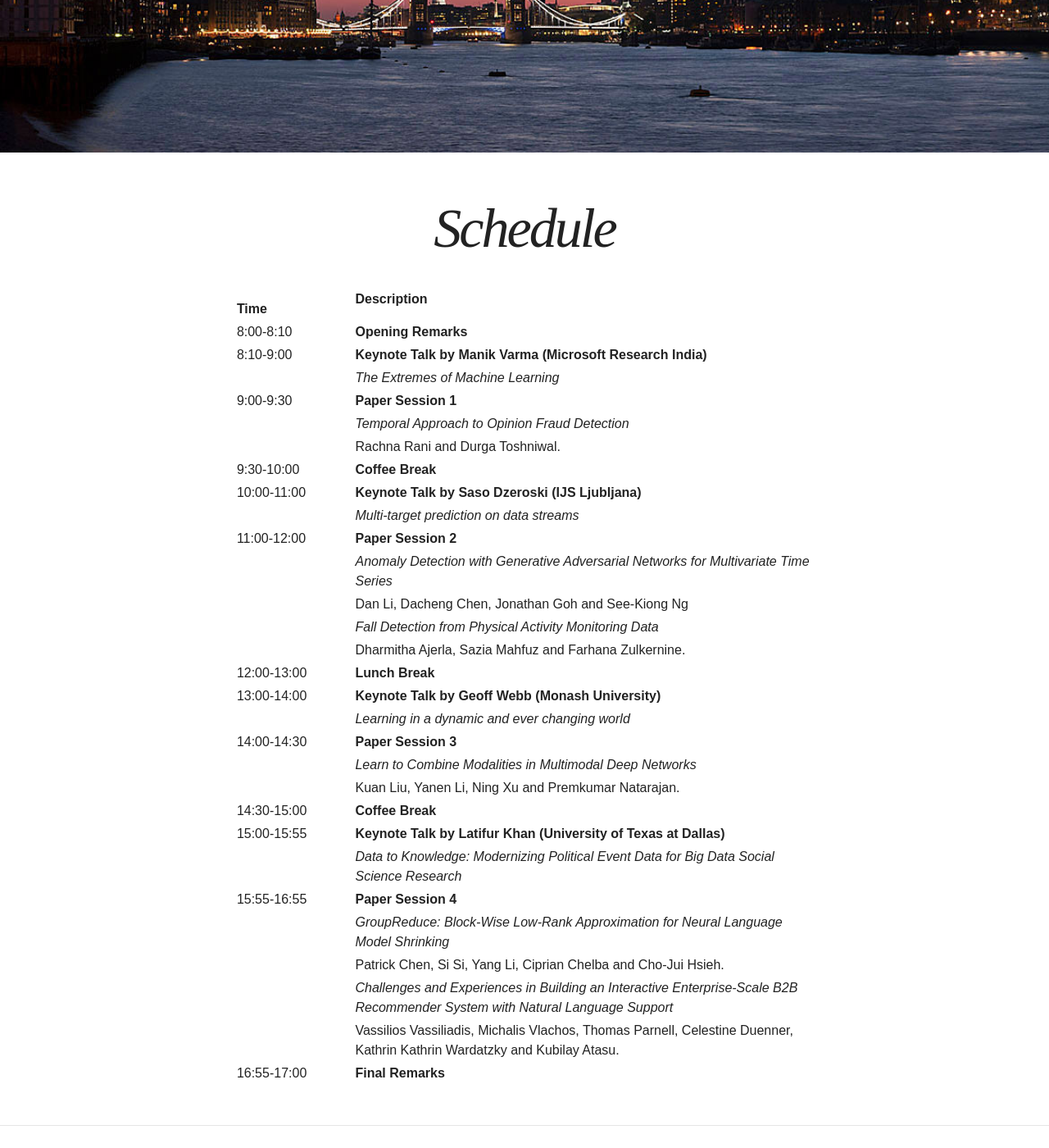
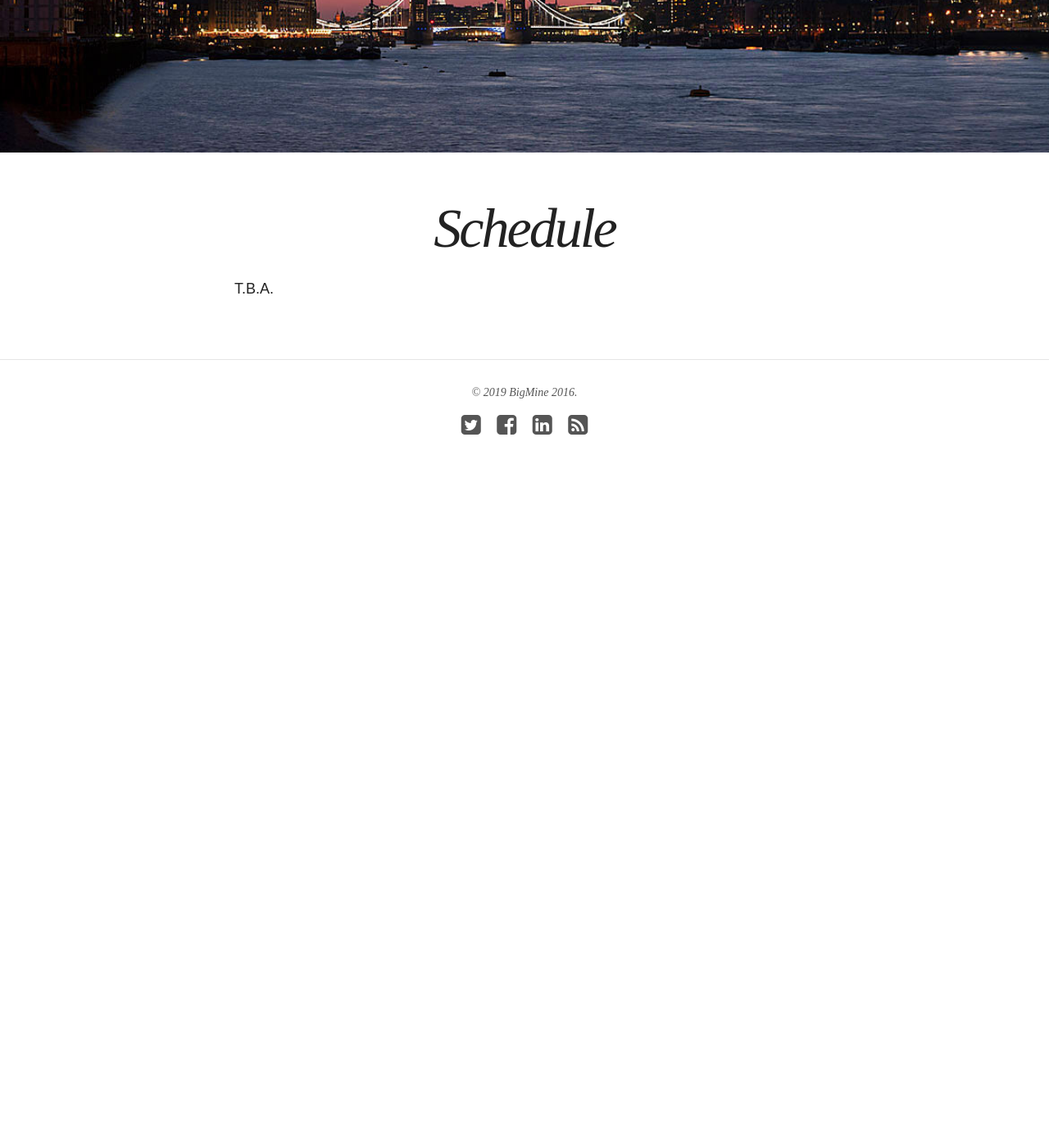
Before and after one commit to bigmine/bigmine19, a Jekyll site: the page built from schedule.md, in a window 1280 px wide and 1400 px high, scrolled down 395 px. Shown: the whole window at 82% size. Built offline with Jekyll 4.4.1, drawn with Linux system fonts in a browser that asks for light colours; nearby versions of some CDN libraries; after the commit the page ends 1025 px from its top, so only the background shows below that.

Commit message:
empty old keynote/schedule pages

```diff
--- a/schedule.md
+++ b/schedule.md
@@ -4,6 +4,9 @@ title: Schedule
 image:
   feature: london2.jpg
 ---
+
+T.B.A.
+
 <!-- Preliminary schedule:
 Coming soon...
 
@@ -15,7 +18,6 @@ Coffee breaks at 10:00am-10:30am and 3:00pm-3:30pm
 Lunch 12-1pm
 End time: 5pm
 
--->
 
 | &nbsp; &nbsp; &nbsp; &nbsp; &nbsp; &nbsp; &nbsp; &nbsp; &nbsp; &nbsp; &nbsp;  &nbsp; &nbsp; &nbsp;  Time &nbsp;&nbsp; &nbsp; &nbsp; &nbsp; &nbsp; &nbsp; | Description |
 | :---  | :---  |
@@ -48,3 +50,7 @@ End time: 5pm
 |               | *Challenges and Experiences in Building an Interactive Enterprise-Scale B2B Recommender System with Natural Language Support* |
 |               | Vassilios Vassiliadis, Michalis Vlachos, Thomas Parnell, Celestine Duenner, Kathrin Kathrin Wardatzky and Kubilay Atasu. |
 | 16:55-17:00 | **Final Remarks** |
+
+
+
+-->
```
Also changed, not shown: keynotes.md (+7 -0 lines).
